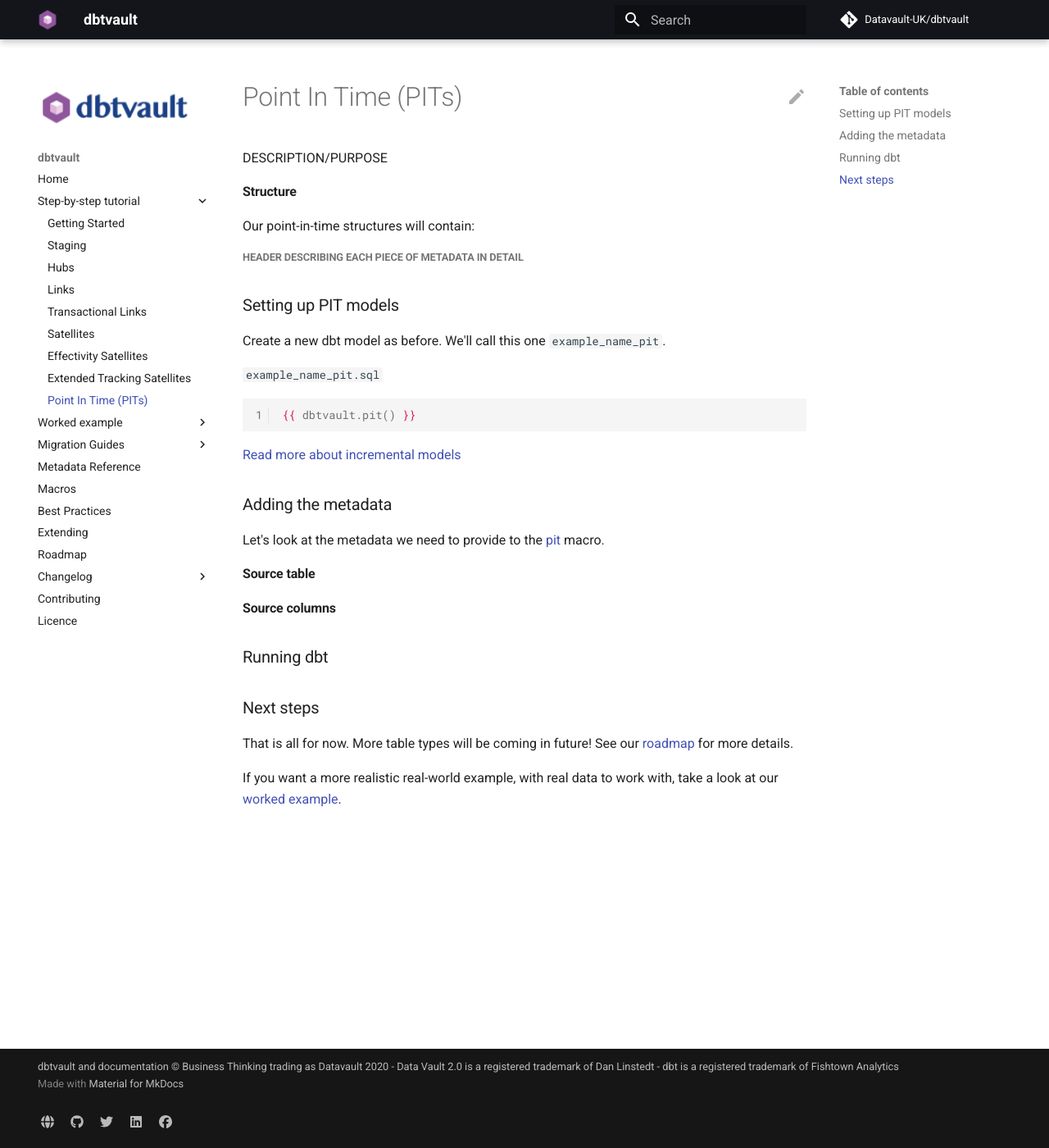
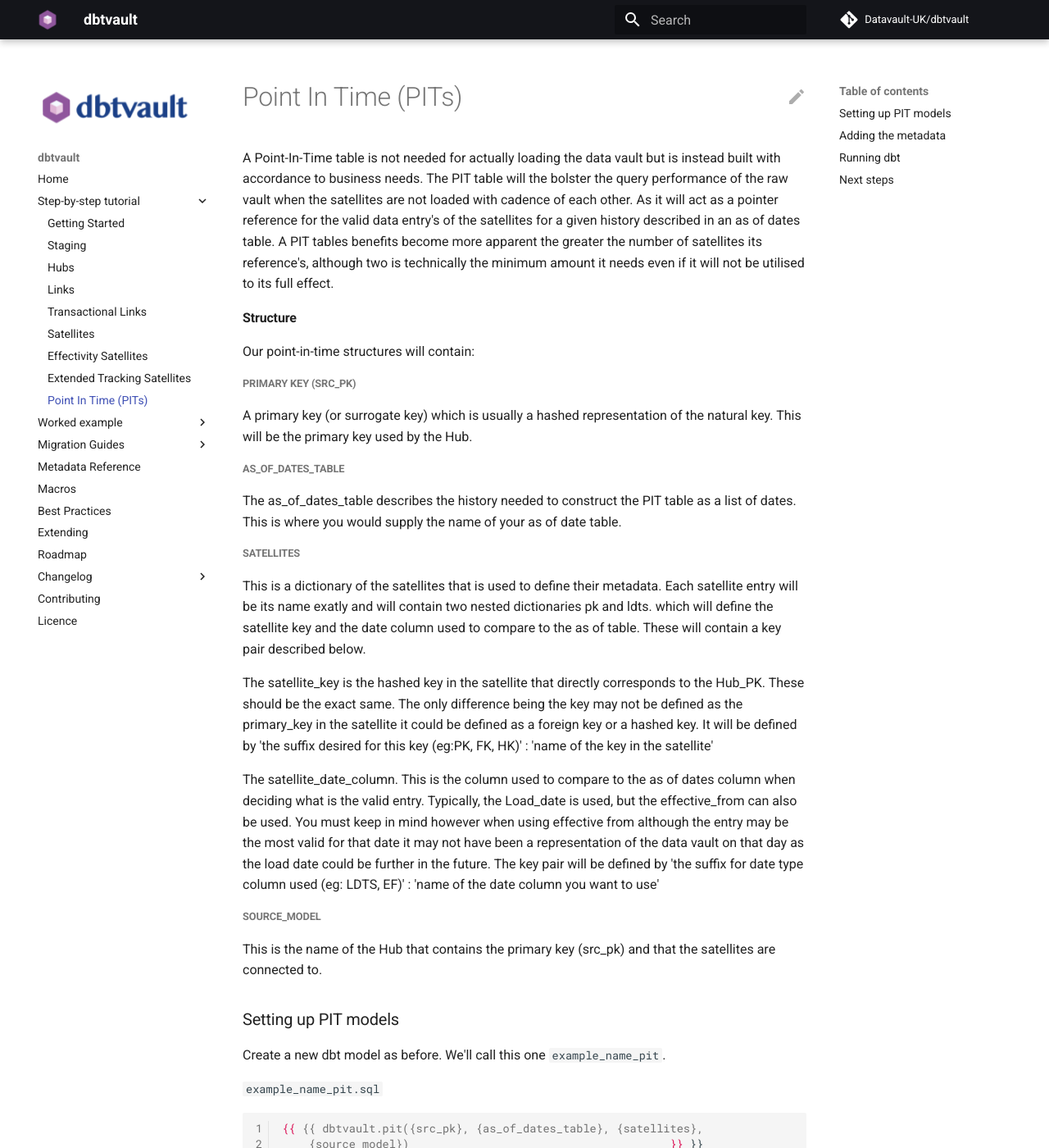
Before and after one commit to Datavault-UK/automate-dv-docs, an MkDocs documentation site: the page built from docs/tutorial/tut_point_in_time.md, in a window 1280 px wide and 1400 px high. Shown: the whole window at 82% size. Built offline with MkDocs 1.6.1 and Material for MkDocs 9.7.7, drawn with Linux system fonts in a browser that asks for light colours; comment, search, counter and statistics services are not loaded; some of the changed text lies outside the part shown.

Commit message:
WIP: pit doc

````diff
--- a/docs/tutorial/tut_point_in_time.md
+++ b/docs/tutorial/tut_point_in_time.md
@@ -1,12 +1,40 @@
 # Point In Time (PITs)
 
-DESCRIPTION/PURPOSE
+A Point-In-Time table is not needed for actually loading the data vault but is instead built with accordance to business needs.
+The PIT table will the bolster the query performance of the raw vault when the satellites are not loaded with cadence of each other.
+As it will act as a pointer reference for the valid data entry's of the satellites for a given history described in an
+as of dates table. A PIT tables benefits become more apparent the greater the number of satellites its reference's, although
+two is technically the minimum amount it needs even if it will not be utilised to its full effect.
 
 #### Structure
 
 Our point-in-time structures will contain:
 
-##### Header describing each piece of metadata in detail
+##### Primary Key (src_pk)
+A primary key (or surrogate key) which is usually a hashed representation of the natural key. This will be the primary key used
+by the Hub.
+
+##### as_of_dates_table
+The as_of_dates_table describes the history needed to construct the PIT table as a list of dates. This is where you would
+supply the name of your as of date table.
+
+##### Satellites
+This is a dictionary of the satellites that is used to define their metadata. Each satellite entry will be its name exatly and will contain
+two nested dictionaries pk and ldts. which will define the satellite key and the date column used to compare to the as of table.
+These will contain a key pair described below.
+
+The satellite_key is the hashed key in the satellite that directly corresponds to the Hub_PK. These should be the exact same.
+The only difference being the key may not be defined as the primary_key in the satellite it could be defined as a foreign key
+or a hashed key. It will be defined by 'the suffix desired for this key (eg:PK, FK, HK)' : 'name of the key in the satellite'
+
+The satellite_date_column. This is the column used to compare to the as of dates column when deciding what is the valid entry.
+Typically, the Load_date is used, but the effective_from can also be used. You must keep in mind however when using effective from
+although the entry may be the most valid for that date it may not have been a representation of the data vault on that day as the load date could be
+further in the future. The key pair will be defined by 'the suffix for date type column used (eg: LDTS, EF)' : 'name of the date column you want to use'
+
+##### source_model
+This is the name of the Hub that contains the primary key (src_pk) and that the satellites are connected to.
+
 
 ### Setting up PIT models
 
@@ -14,10 +42,17 @@
 
 `example_name_pit.sql`
 ```jinja
-{{ dbtvault.pit() }}
+{{ {{ dbtvault.pit({src_pk}, {as_of_dates_table}, {satellites},
+    {source_model})                                       }} }}
 ```
 
-[Read more about incremental models](https://docs.getdbt.com/docs/building-a-dbt-project/building-models/configuring-incremental-models/)
+To create a PIT model, we simply copy and paste the above template into a model named after the PIT we
+are creating. dbtvault will generate a PIT using parameters provided in the next steps.
+
+PITS should use the table materialization, as the pit is remade with every new as of dates table.
+
+We recommend setting the `table` materialization on all of your pits using the `dbt_project.yml` file:
+
 
 ### Adding the metadata
 
````
Also changed, not shown: docs/macros.md (+10 -3 lines).
